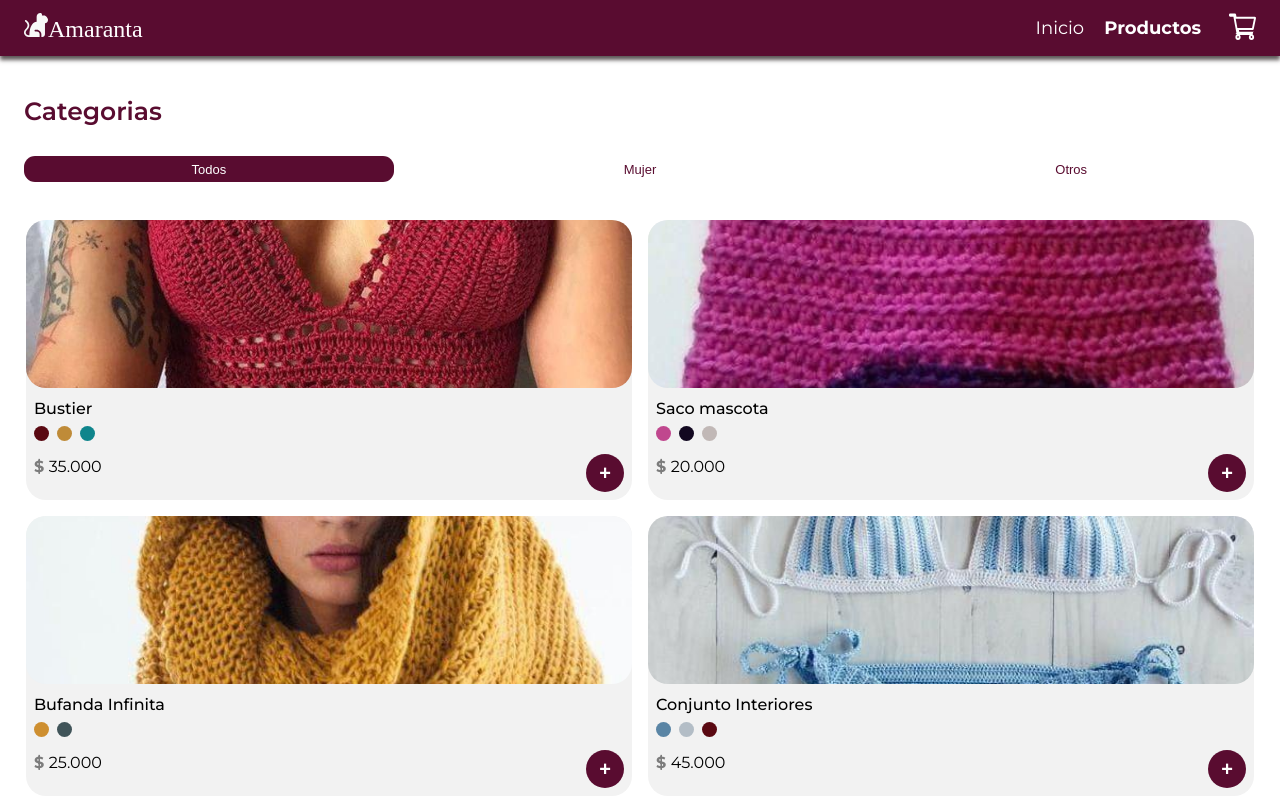
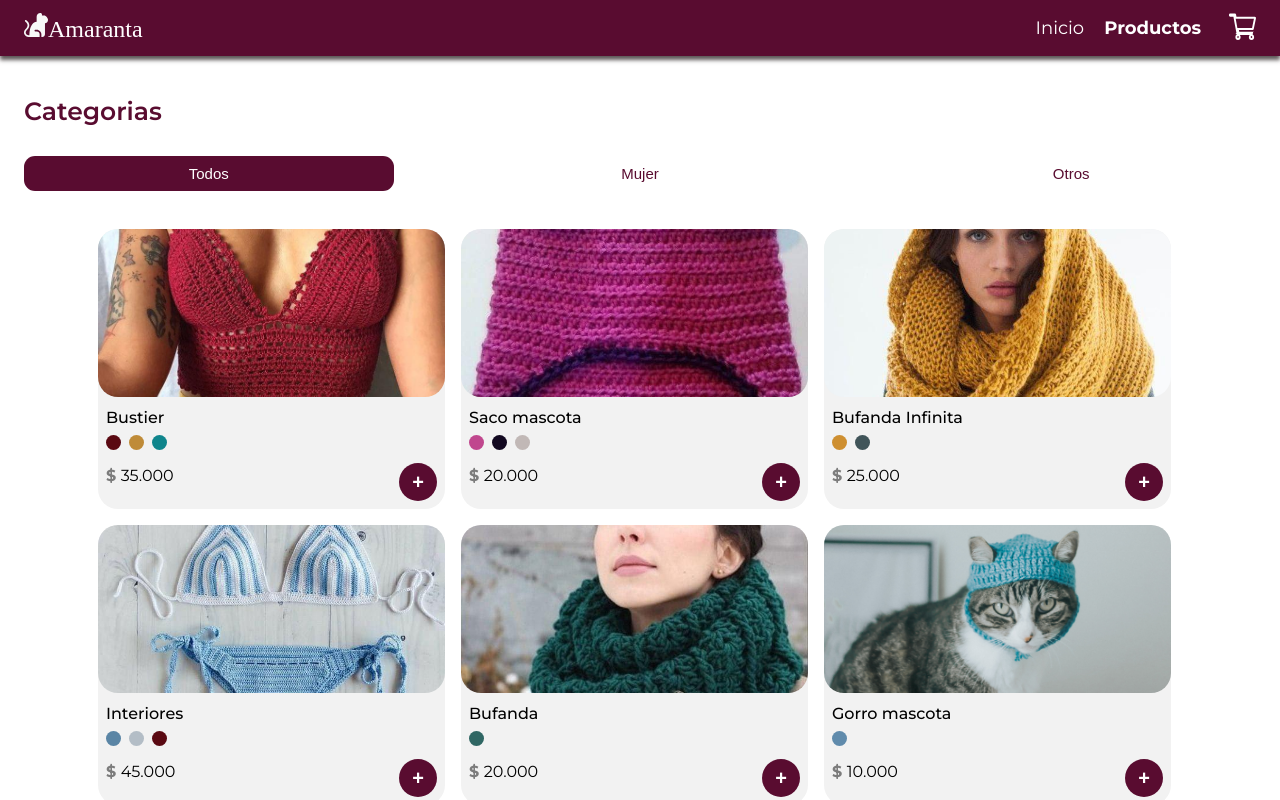
Before and after one commit to ourainbows/amaranta-store, a React (Create React App) app: page /productos in a window 1280 px wide. Shown: the top 800 px of the page. Built offline with nearby package versions, Linux system fonts and the light colour scheme; a web font is replaced by a local one.

Commit message:
Responsive for products mobile and tablet

```diff
--- a/src/components/Catalog.jsx
+++ b/src/components/Catalog.jsx
@@ -2,17 +2,19 @@ import { Product } from "./Product"
 import styles from "../styles/catalog.module.css"
 
 
-function Catalog({dataProducts}) {
+function Catalog({ dataProducts }) {
+    return (
+        <section className={styles.sectionContainer}>
+            <div className={styles.containerCatalog}>
 
-    return (
-        <main className={styles.containerCatalog}>
                 {dataProducts.map(product => (
                     <Product
                         key={product.id}
                         product={product}
                     />
                 ))}
-        </main>
+            </div>
+        </section>
     )
 }
 
--- a/src/data.js
+++ b/src/data.js
@@ -7,7 +7,6 @@ import {
     sacoMascota,
     bag,
     bags,
-    gaban,
     dogFlag,
     grayScarf,
     hatPet,
@@ -43,7 +42,7 @@ const dataProducts = [
     },
     {
         id: 4,
-        name: "Conjunto Interiores",
+        name: "Interiores",
         colors: ["#5A85A5", "#B3BDC6", "#5A0912"],
         size: ["U"],
         price: 45.000,
@@ -70,7 +69,7 @@ const dataProducts = [
     },
     {
         id: 7,
-        name: "Conjunto mascota ",
+        name: "Conjunto",
         colors: ["#955E6B", "#A6A7A2"],
         size: ["U"],
         price: 25.000,
@@ -80,7 +79,7 @@ const dataProducts = [
     {
         id: 8,
         name: "Bufanda Larga",
-        colors: ["#4F535B"],
+        colors: ["#4F535B", "#807269"],
         size: ["U"],
         price: 25.000,
         category: 1,
@@ -122,15 +121,6 @@ const dataProducts = [
         category: 2,
         image: dogFlag
     },
-    {
-        id: 13,
-        name: "Bufanda Hombre",
-        colors: ["#807269"],
-        size: ["U"],
-        price: 20.000,
-        category: 1,
-        image: gaban
-    },
 ]
 
 export { dataProducts }
--- a/src/styles/buttonProducts.module.css
+++ b/src/styles/buttonProducts.module.css
@@ -16,7 +16,7 @@
   font-size: 1.7rem;
   border-radius: 3px;
 }
-@media (min-width: 767px) {
+@media (min-width: 768px) {
   .buttonProducts {
     width: 24rem;
     height: 3.4rem;
--- a/src/styles/catalog.module.css
+++ b/src/styles/catalog.module.css
@@ -1,5 +1,10 @@
+.sectionContainer {
+  display: flex;
+  justify-content: center;
+}
 .containerCatalog {
   display: flex;
   flex-wrap: wrap;
   margin: 3rem 1.8rem;
+  max-width: 1100px;
 }
--- a/src/styles/gridImages.module.css
+++ b/src/styles/gridImages.module.css
@@ -41,7 +41,7 @@
   grid-row: 5 / 6;
 }
 
-@media (min-width: 767px) {
+@media (min-width: 768px) {
   .gridContainer {
     margin-left: 12.4rem;
     margin-right: 12.4rem;
--- a/src/styles/home.module.css
+++ b/src/styles/home.module.css
@@ -58,7 +58,7 @@
   color: black;
 }
 
-@media (min-width: 767px) {
+@media (min-width: 768px) {
   .containerMain {
     margin-bottom: calc(8rem + 2.4rem);
   }
--- a/src/styles/product.module.css
+++ b/src/styles/product.module.css
@@ -38,3 +38,13 @@
   font-weight: bold;
   color: #7c7c7c;
 }
+@media (max-width: 320px){
+  .containerProducts{
+    width: 100%;
+  }
+}
+@media (min-width: 768px){
+.containerProducts {
+    width: calc(33% - 1.6rem);
+  }
+}
--- a/src/styles/products.module.css
+++ b/src/styles/products.module.css
@@ -19,7 +19,7 @@
     border: none;
     border-radius: 11px;
     font-weight: 500;
-    font-size: 1.3rem;
+    font-size: 1.5rem;
     cursor: pointer;
 }
 .btncActive{
@@ -30,3 +30,8 @@
     color: var(--main-color);
     background-color:var(--text-white)
 }
+@media (min-width: 768px){
+    .btnc{
+        height: 3.5rem;
+    }
+}
```
Lines whose indentation alone changed are shown as unchanged.
